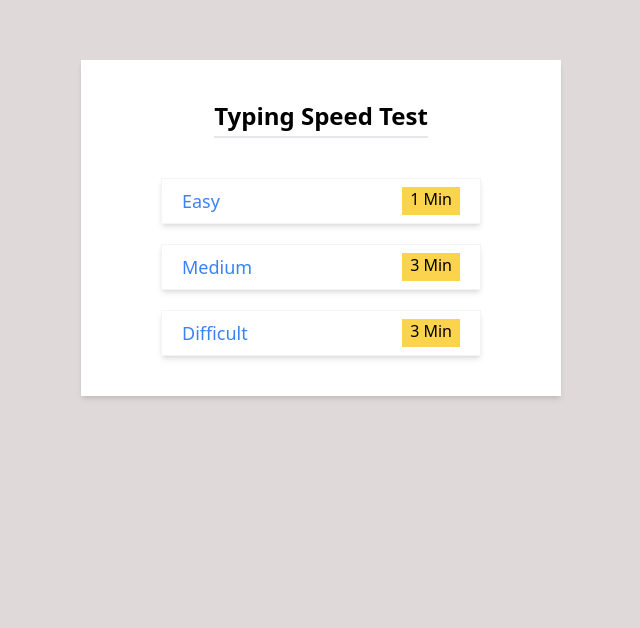
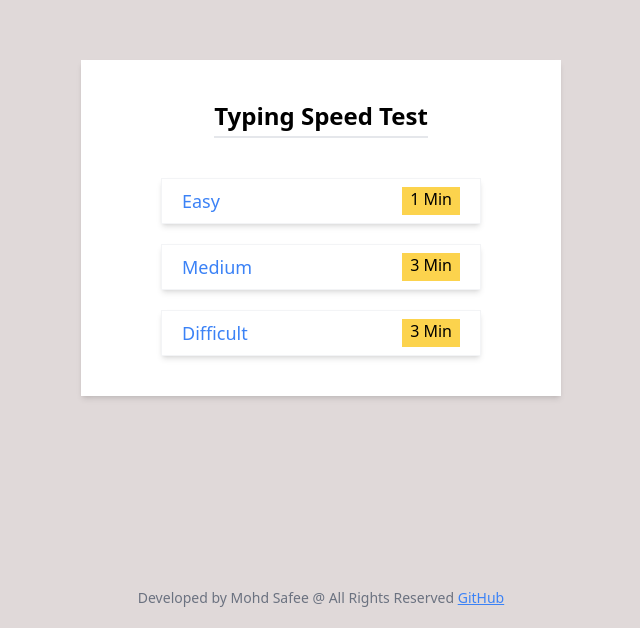
Before and after one commit to mohdsafee7/JavaScript-Projects, a plain HTML site: page Rapid Keys (Typing Speed)/index.html in a window 1280 px wide. Shown: the part 172-800 px from the top of the page, without its empty margins (319-959 px from the left). Drawn offline with nearby package versions, Linux system fonts and the light colour scheme.

Commit message:
Typing Speed Test

```diff
--- a/Rapid Keys (Typing Speed)/index.html
+++ b/Rapid Keys (Typing Speed)/index.html
@@ -28,5 +28,10 @@
       </a>
     </div>
   </div>
+  <!-- add a footer with my name and github link -->
+  <footer class="absolute bottom-5 text-gray-500 text-sm">
+    Developed by Mohd Safee @ All Rights Reserved
+    <a href="https://github.com/mohdsafee7" target="_blank"  class="text-blue-500 underline">GitHub</a>
+  </footer>
 </body>
 </html>
```
